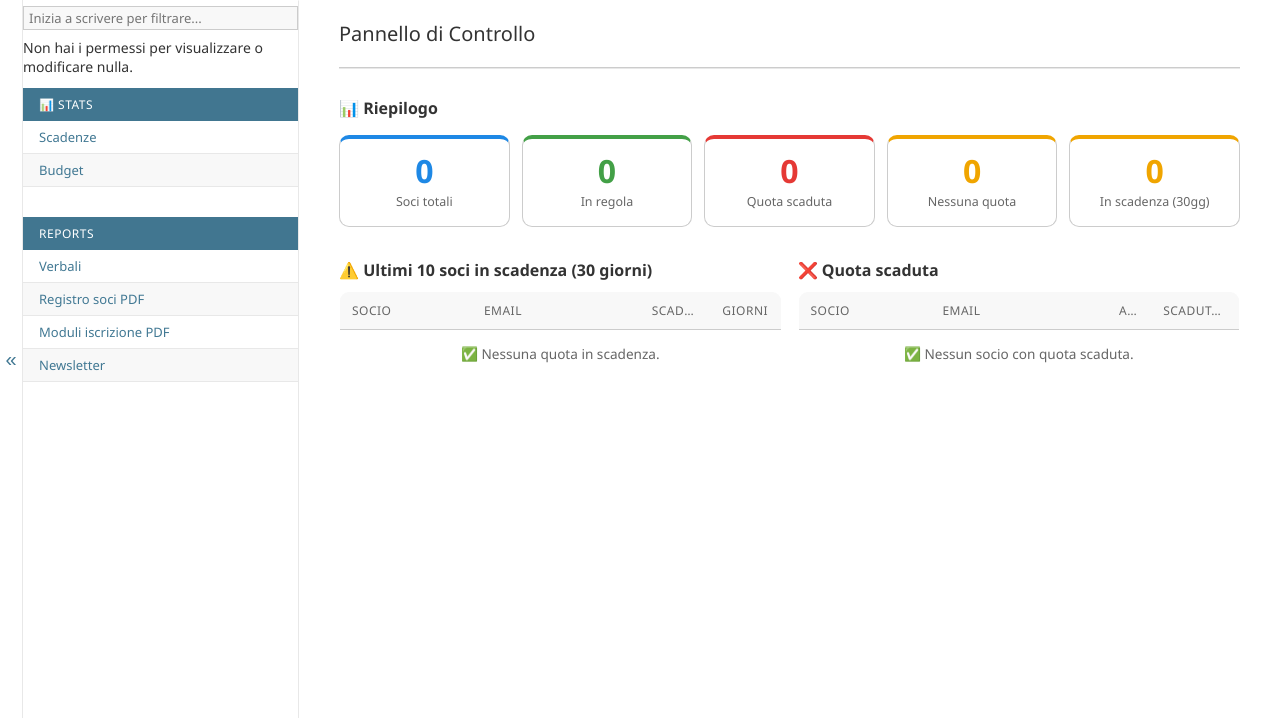
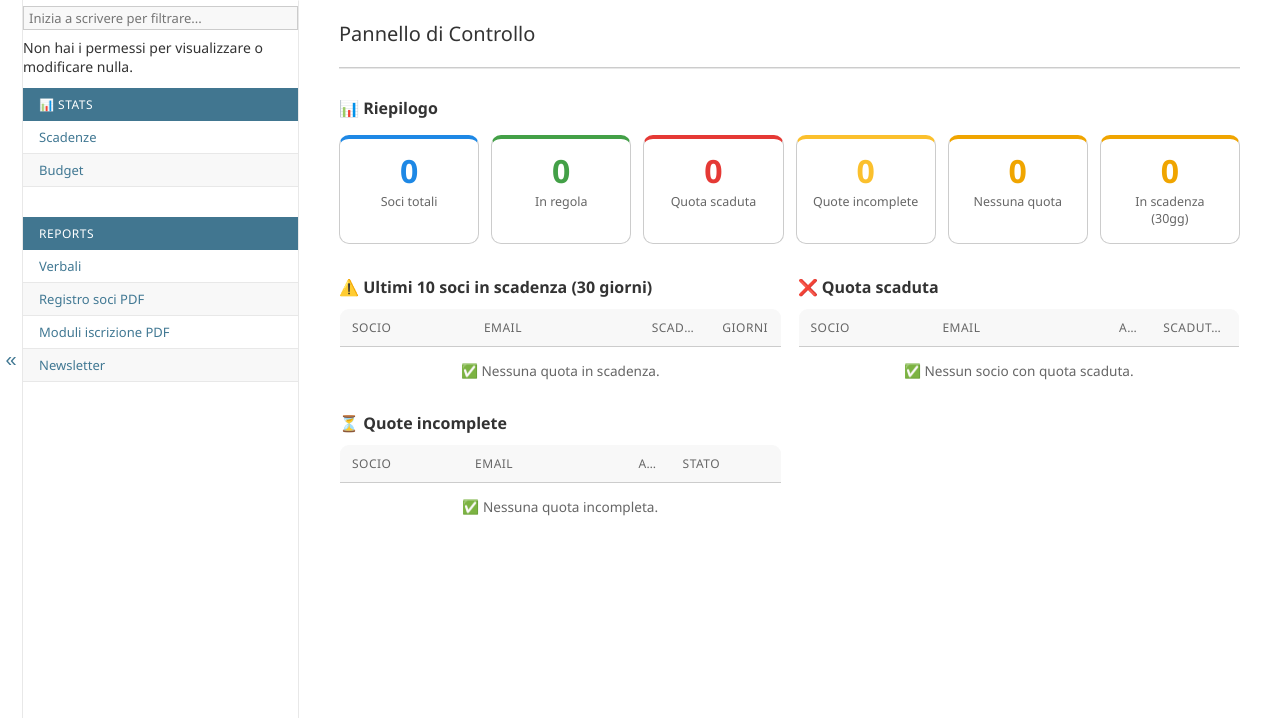
Before and after one commit to ernestoarbitrio/fucinapp, a Django app: page /admin/ in a window 1280 px wide. Shown: the part 82-800 px from the top of the page. Run offline with Django 5.2, Linux system fonts and the light colour scheme; the visitor is signed in with stand-in values (Sample User, id 1); data that the repository does not hold is empty.

Commit message:
fix quote incomplete

```diff
--- a/anagrafica/templatetags/dashboard_tags.py
+++ b/anagrafica/templatetags/dashboard_tags.py
@@ -24,20 +24,19 @@ def get_dashboard_stats():
     in_30_days = today + datetime.timedelta(days=30)
     all_soci = Socio.objects.prefetch_related("quote").all()
 
-    in_regola, scaduti, senza_quota = [], [], []
+    in_regola, scaduti, incomplete, senza_quota = [], [], [], []
     for s in all_soci:
         if s.is_in_regola:
             in_regola.append(s)
         elif s.ultima_quota:
-            scaduti.append(s)
+            # Has a quota but not in regola — check if pending
+            if s.ultima_quota.stato == "in_attesa":
+                incomplete.append(s)
+            elif s.ultima_quota.data_scadenza is not None:
+                scaduti.append(s)
         else:
             senza_quota.append(s)
 
-    scaduti = [
-        s
-        for s in scaduti
-        if s.ultima_quota and s.ultima_quota.data_scadenza is not None
-    ]
     scaduti.sort(key=lambda s: s.ultima_quota.data_scadenza or datetime.date.min)
 
     quote_in_scadenza = (
@@ -57,8 +56,10 @@ def get_dashboard_stats():
         "totale": all_soci.count(),
         "in_regola": len(in_regola),
         "scaduti": len(scaduti),
+        "incomplete": len(incomplete),
         "nessuna_quota": len(senza_quota),
         "in_scadenza": quote_in_scadenza.count(),
         "quote_in_scadenza": quote_in_scadenza,
         "soci_scaduti": scaduti[:10],
+        "soci_incomplete": incomplete[:10],
     }
--- a/templates/admin/index.html
+++ b/templates/admin/index.html
@@ -21,7 +21,7 @@
 
     .stat-grid {
         display: grid;
-        grid-template-columns: repeat(5, 1fr);
+        grid-template-columns: repeat(6, 1fr);
         gap: 12px;
         margin-bottom: 32px;
     }
@@ -79,6 +79,14 @@
         color: #f0a500;
     }
 
+    .card-yellow {
+        border-top-color: #fbc02d;
+    }
+
+    .card-yellow .number {
+        color: #fbc02d;
+    }
+
     .dash-section-title {
         font-size: 1rem;
         font-weight: 600;
@@ -124,9 +132,6 @@
         border-bottom: 1px solid var(--border-color);
         color: var(--body-fg);
         font-size: 0.85rem;
-        white-space: nowrap;
-        overflow: hidden;
-        text-overflow: ellipsis;
     }
 
     .dash-table tr:last-child td {
@@ -152,6 +157,7 @@
         border-radius: 20px;
         font-size: 0.75rem;
         font-weight: 600;
+        white-space: nowrap;
     }
 
     .badge-orange {
@@ -202,7 +208,7 @@
         }
 
         .stat-grid {
-            grid-template-columns: repeat(2, 1fr);
+            grid-template-columns: repeat(3, 1fr);
         }
 
         .dash-tables {
@@ -240,6 +246,10 @@
         <div class="stat-card card-red">
             <div class="number">{{ stats.scaduti }}</div>
             <div class="label">Quota scaduta</div>
+        </div>
+        <div class="stat-card card-yellow">
+            <div class="number">{{ stats.incomplete }}</div>
+            <div class="label">Quote incomplete</div>
         </div>
         <div class="stat-card card-orange">
             <div class="number">{{ stats.nessuna_quota }}</div>
@@ -323,6 +333,39 @@
                 </tbody>
             </table>
         </div>
+        <div>
+            <div class="dash-section-title">⏳ Quote incomplete</div>
+            <table class="dash-table">
+                <colgroup>
+                    <col style="width:28%">
+                    <col style="width:37%">
+                    <col style="width:10%">
+                    <col style="width:25%">
+                </colgroup>
+                <thead>
+                    <tr>
+                        <th>Socio</th>
+                        <th>Email</th>
+                        <th>Anno</th>
+                        <th>Stato</th>
+                    </tr>
+                </thead>
+                <tbody>
+                    {% for socio in stats.soci_incomplete %}
+                    <tr>
+                        <td><a href="{% url 'admin:anagrafica_socio_change' socio.pk %}">{{ socio }}</a></td>
+                        <td>{{ socio.email }}</td>
+                        <td>{{ socio.ultima_quota.anno }}</td>
+                        <td><span class="dash-badge badge-orange">In attesa di pagamento</span></td>
+                    </tr>
+                    {% empty %}
+                    <tr class="empty-row">
+                        <td colspan="4">✅ Nessuna quota incompleta.</td>
+                    </tr>
+                    {% endfor %}
+                </tbody>
+            </table>
+        </div>
     </div>
 </div>
 {% endblock %}
```
Also changed, not shown: anagrafica/templates/admin/anagrafica/dashboard.html (+40 -4 lines), anagrafica/tests.py (+15 -0 lines), anagrafica/views.py (+18 -1 lines).
